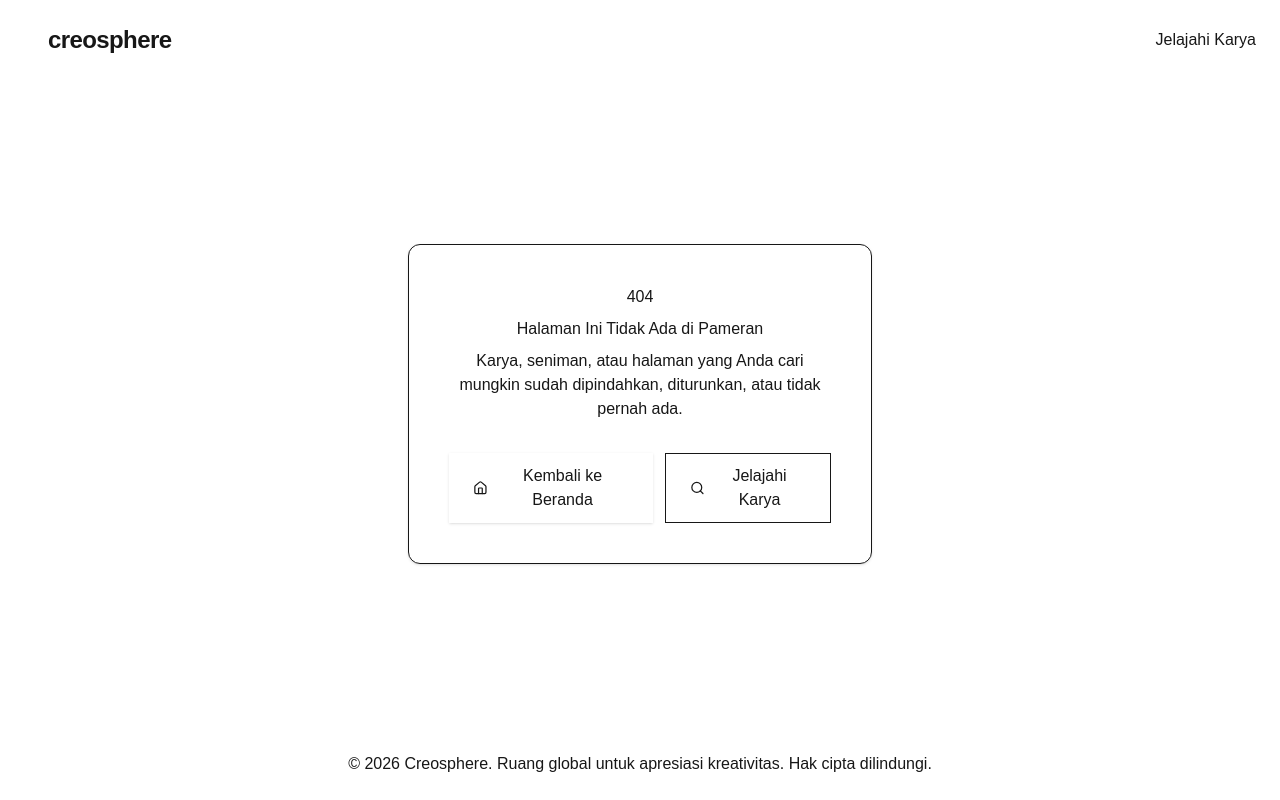
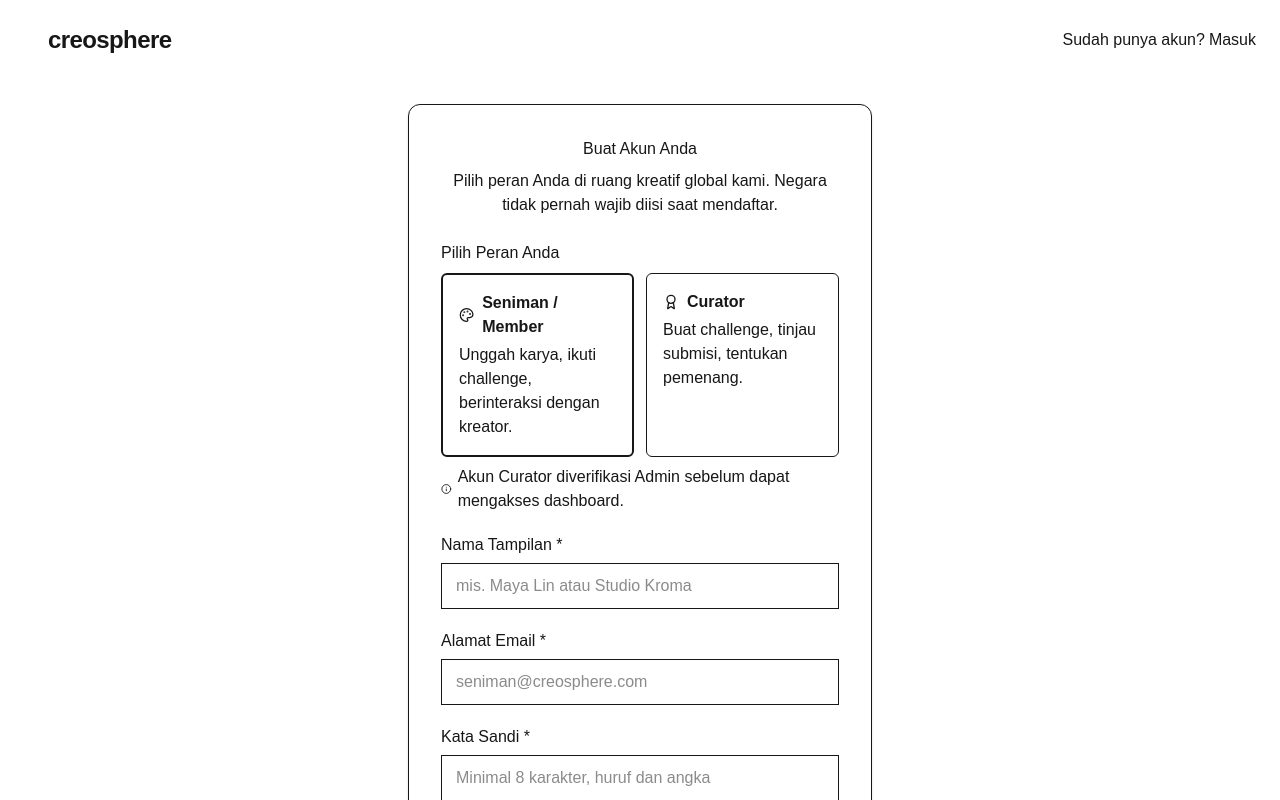
Before and after one commit to firahnuraisyah/Creosphere-Art-Showcase-Platform, a Next.js app: page /register in a window 1280 px wide. Before the commit this address had no page. Shown: the top 800 px of the page. Built offline with nearby package versions, Linux system fonts and the light colour scheme; no server answers.

Commit message:
feat: tambah halaman register dan status curator pending

```diff
--- /dev/null
+++ b/src/app/(auth)/register/actions.js
@@ -0,0 +1,45 @@
+    "use server";
+
+    import bcrypt from "bcryptjs";
+    import { redirect } from "next/navigation";
+    import pool from "@/lib/db";
+    import { bacaTeks, cekWajib, cekPanjang, cekEmail, cekPassword } from "@/lib/validasi";
+
+    export async function daftar(formData) {
+    const role = bacaTeks(formData, "role");
+    const nama = bacaTeks(formData, "display_name");
+    const email = bacaTeks(formData, "email").toLowerCase();
+    const password = String(formData.get("password") || "");
+
+    const galat =
+        (role !== "member" && role !== "curator" ? "Peran tidak valid." : null) ||
+        cekWajib(nama, "Nama tampilan") ||
+        cekPanjang(nama, 50, "Nama tampilan") ||
+        cekEmail(email) ||
+        cekPassword(password);
+    if (galat) redirect("/register?galat=" + encodeURIComponent(galat));
+
+    let tujuan;
+    try {
+        const ada = await pool.query("SELECT id FROM users WHERE email = $1", [email]);
+        if (ada.rows.length > 0) {
+        tujuan = "/register?galat=" + encodeURIComponent("Email sudah terdaftar. Silakan masuk.");
+        } else {
+        const hash = await bcrypt.hash(password, 10);
+        const status = role === "curator" ? "pending" : "approved";
+        await pool.query(
+            "INSERT INTO users (display_name, email, password_hash, role, status) VALUES ($1, $2, $3, $4, $5)",
+            [nama, email, hash, role, status]
+        );
+        const pesan =
+            role === "curator"
+            ? "Akun Curator berhasil dibuat. Silakan masuk; akun akan aktif setelah disetujui Admin."
+            : "Akun berhasil dibuat. Silakan masuk.";
+        tujuan = "/login?sukses=" + encodeURIComponent(pesan);
+        }
+    } catch (error) {
+        console.error(error);
+        tujuan = "/register?galat=" + encodeURIComponent("Gagal membuat akun. Pastikan database sudah tersambung.");
+    }
+    redirect(tujuan);
+    }
--- /dev/null
+++ b/src/app/(auth)/register/page.jsx
@@ -0,0 +1,97 @@
+    import Link from "next/link";
+    import { redirect } from "next/navigation";
+    import { Palette, Award, Info, Check } from "lucide-react";
+    import HeaderAuth from "@/components/layout/HeaderAuth";
+    import Pemberitahuan from "@/components/ui/Pemberitahuan";
+    import TombolKirim from "@/components/ui/TombolKirim";
+    import { ambilPengguna, tujuanDashboard } from "@/lib/auth";
+    import { kelasInput, kelasLabel, kelasTombolUtama } from "@/lib/gaya";
+    import { daftar } from "./actions";
+
+    export const metadata = { title: "Buat Akun" };
+    export const dynamic = "force-dynamic";
+
+    export default async function HalamanRegister({ searchParams }) {
+    const { galat } = await searchParams;
+    const pengguna = await ambilPengguna();
+    if (pengguna) redirect(tujuanDashboard(pengguna.role, pengguna.status));
+
+    return (
+        <>
+        <HeaderAuth
+            kanan={
+            <span className="text-body-sm text-light-on-surface-variant">
+                Sudah punya akun?
+                <Link href="/login" className="text-light-primary font-medium hover:underline ml-1">Masuk</Link>
+            </span>
+            }
+        />
+        <main className="w-full max-w-lg mx-auto px-6 py-6">
+            <div className="bg-light-surface rounded-xl border border-light-outline-variant p-8 shadow-sm">
+            <div className="text-center mb-6">
+                <h1 className="font-headline text-headline-md text-light-on-surface mb-2">Buat Akun Anda</h1>
+                <p className="text-body-sm text-light-on-surface-variant text-pretty">
+                Pilih peran Anda di ruang kreatif global kami. Negara tidak pernah wajib diisi saat mendaftar.
+                </p>
+            </div>
+            <form action={daftar} className="space-y-5">
+                <Pemberitahuan galat={galat} />
+                <div>
+                <label className="block text-label-lg text-light-on-surface font-medium mb-2">Pilih Peran Anda</label>
+                <div className="grid grid-cols-2 gap-3">
+                    <label className="relative flex flex-col p-4 border border-light-outline-variant bg-light-surface rounded-md cursor-pointer hover:border-sand transition-colors has-[:checked]:border-2 has-[:checked]:border-light-primary has-[:checked]:bg-light-primary-container/20">
+                    <input type="radio" name="role" value="member" defaultChecked className="sr-only" />
+                    <div className="flex items-center gap-2 mb-1">
+                        <Palette className="w-4 h-4 text-light-primary" />
+                        <span className="text-title-md font-semibold text-light-on-surface">Seniman / Member</span>
+                    </div>
+                    <p className="text-body-sm text-light-on-surface-variant">Unggah karya, ikuti challenge, berinteraksi dengan kreator.</p>
+                    </label>
+                    <label className="relative flex flex-col p-4 border border-light-outline-variant bg-light-surface rounded-md cursor-pointer hover:border-sand transition-colors has-[:checked]:border-2 has-[:checked]:border-light-primary has-[:checked]:bg-light-primary-container/20">
+                    <input type="radio" name="role" value="curator" className="sr-only" />
+                    <div className="flex items-center gap-2 mb-1">
+                        <Award className="w-4 h-4 text-olive" />
+                        <span className="text-title-md font-semibold text-light-on-surface">Curator</span>
+                    </div>
+                    <p className="text-body-sm text-light-on-surface-variant">Buat challenge, tinjau submisi, tentukan pemenang.</p>
+                    </label>
+                </div>
+                <p className="text-body-sm text-light-on-surface-variant mt-2 flex items-center gap-1.5">
+                    <Info className="w-3.5 h-3.5 text-info" />
+                    <span>Akun Curator diverifikasi Admin sebelum dapat mengakses dashboard.</span>
+                </p>
+                </div>
+                <div>
+                <label htmlFor="display_name" className={kelasLabel}>
+                    Nama Tampilan <span className="text-danger">*</span>
+                </label>
+                <input type="text" id="display_name" name="display_name" required maxLength={50} placeholder="mis. Maya Lin atau Studio Kroma" className={kelasInput} />
+                </div>
+                <div>
+                <label htmlFor="email" className={kelasLabel}>
+                    Alamat Email <span className="text-danger">*</span>
+                </label>
+                <input type="email" id="email" name="email" required maxLength={100} placeholder="seniman@creosphere.com" className={kelasInput} />
+                </div>
+                <div>
+                <label htmlFor="password" className={kelasLabel}>
+                    Kata Sandi <span className="text-danger">*</span>
+                </label>
+                <input type="password" id="password" name="password" required minLength={8} maxLength={72} placeholder="Minimal 8 karakter, huruf dan angka" className={kelasInput} />
+                </div>
+                <label className="flex items-start gap-2.5 cursor-pointer text-body-sm text-light-on-surface-variant pt-1">
+                <input type="checkbox" required className="mt-0.5 rounded border-light-outline text-light-primary focus:ring-light-primary" />
+                <span>
+                    Saya menyetujui <span className="text-light-primary">Pedoman Komunitas</span> dan menyatakan bahwa karya yang saya unggah menghormati hak kekayaan intelektual.
+                </span>
+                </label>
+                <TombolKirim className={kelasTombolUtama}>
+                <span>Selesaikan Pendaftaran</span>
+                <Check className="w-4 h-4" />
+                </TombolKirim>
+            </form>
+            </div>
+        </main>
+        </>
+    );
+    }
```
